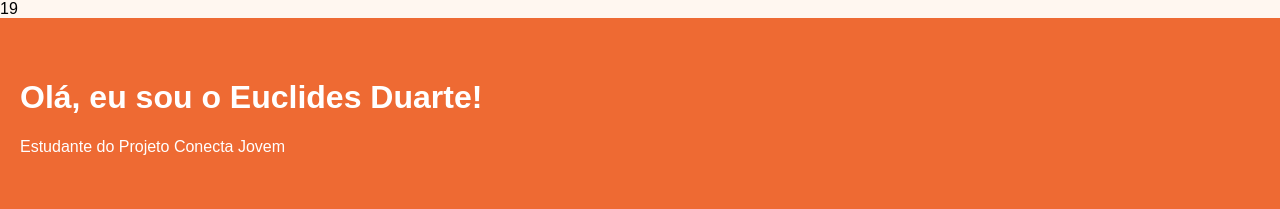
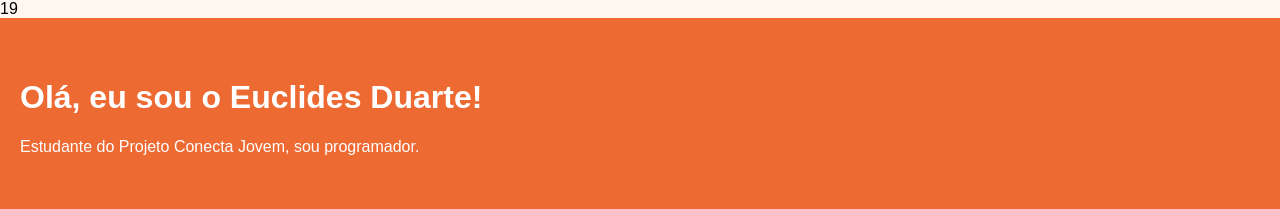
Before and after one commit to FelipeEuclides/Euclides-ConectaJovem, a plain HTML site: page index.html in a window 1280 px wide. Shown: the top 209 px of the page. Drawn offline with Linux system fonts and the light colour scheme.

Commit message:
Update introduction paragraph in index.html

```diff
--- a/index.html
+++ b/index.html
@@ -15,7 +15,7 @@ margin-bottom: 16px; box-shadow: 0 2px 8px rgba(0, 0, 0, 0.1); }
 <body>
 19<header>
 <h1>Olá, eu sou o Euclides Duarte!</h1>
-<p>Estudante do Projeto Conecta Jovem</p>
+<p>Estudante do Projeto Conecta Jovem, sou programador.</p>
 </header>
 <main>
 <section class="cartao">
```
